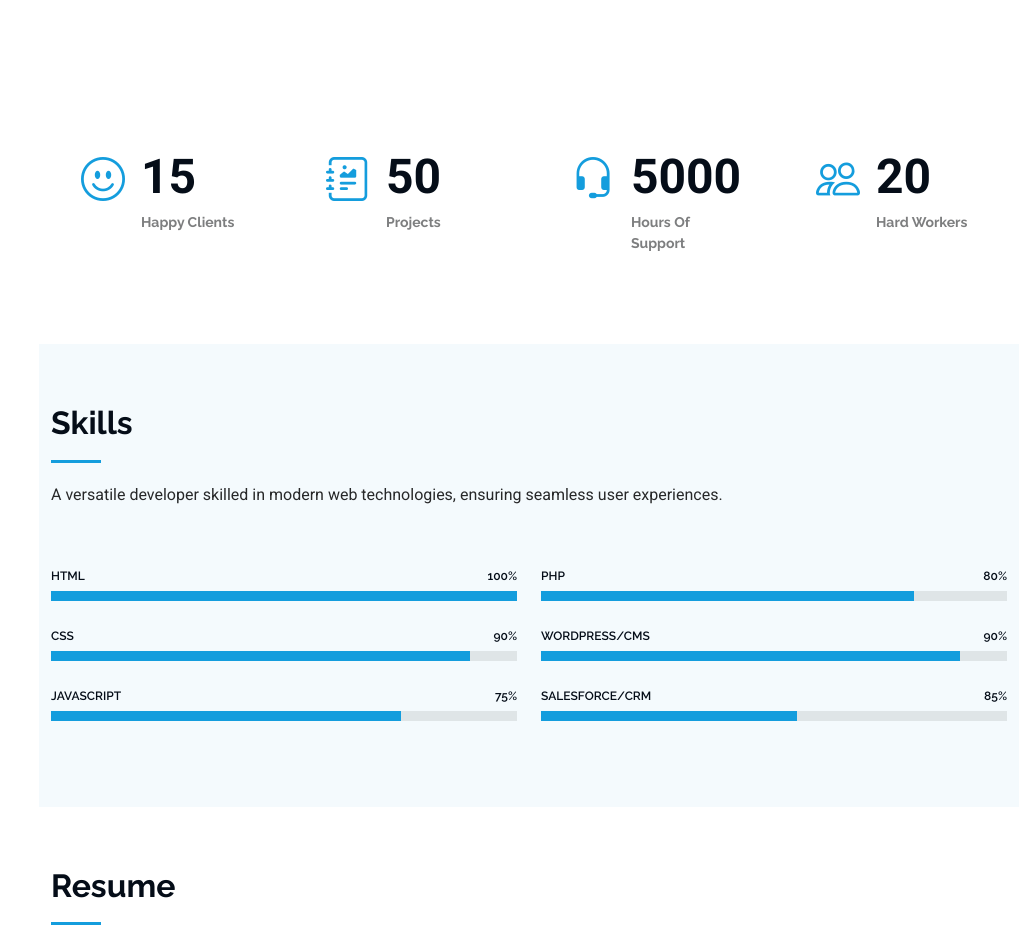
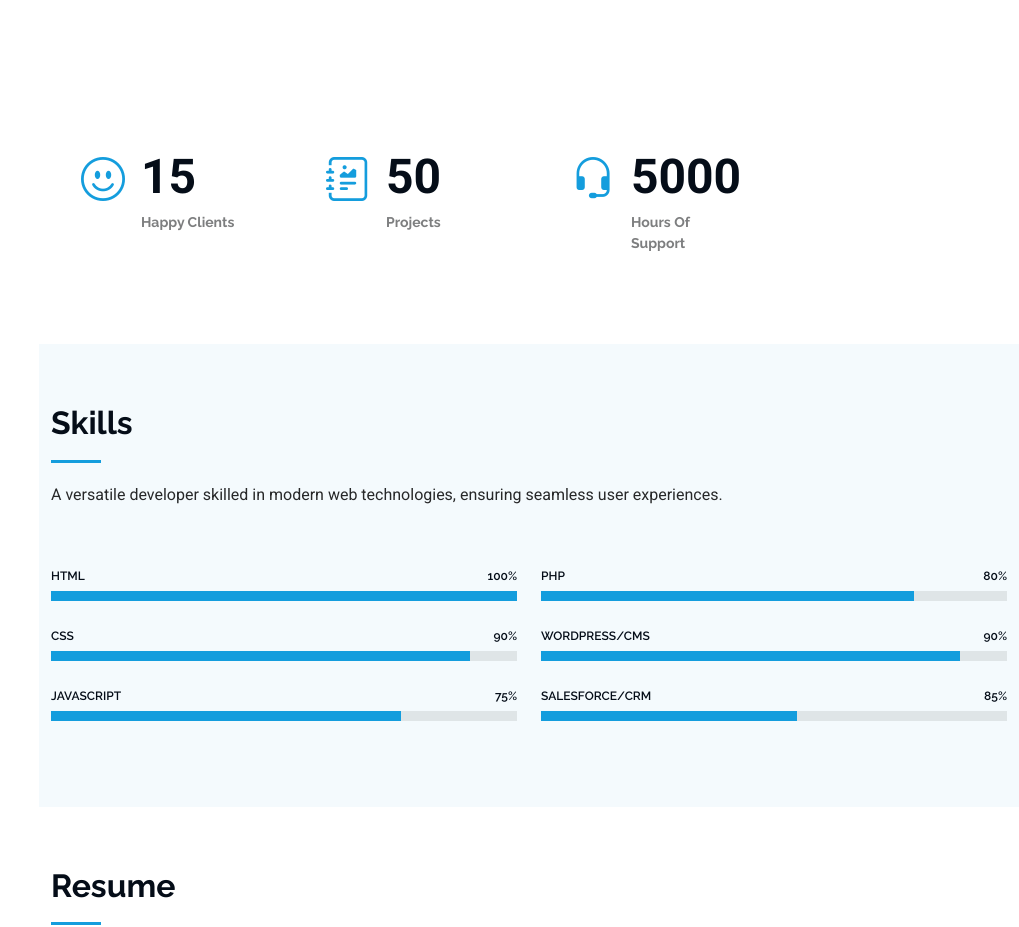
Before and after one commit to jatindert/portfolio, a plain HTML site: page index.html in a window 1280 px wide. Shown: the part 1540-2467 px from the top of the page, without its empty margins (261-1280 px from the left). Drawn offline with Linux system fonts and the light colour scheme.

Commit message:
file update

```diff
--- a/index.html
+++ b/index.html
@@ -166,13 +166,13 @@
             </div>
           </div><!-- End Stats Item -->
 
-          <div class="col-lg-3 col-md-6">
+         <!--  <div class="col-lg-3 col-md-6">
             <div class="stats-item">
               <i class="bi bi-people"></i>
               <span data-purecounter-start="0" data-purecounter-end="20" data-purecounter-duration="1" class="purecounter"></span>
               <p><strong>Hard Workers</strong> </p>
             </div>
-          </div><!-- End Stats Item -->
+          </div> --><!-- End Stats Item -->
 
         </div>
 
```
